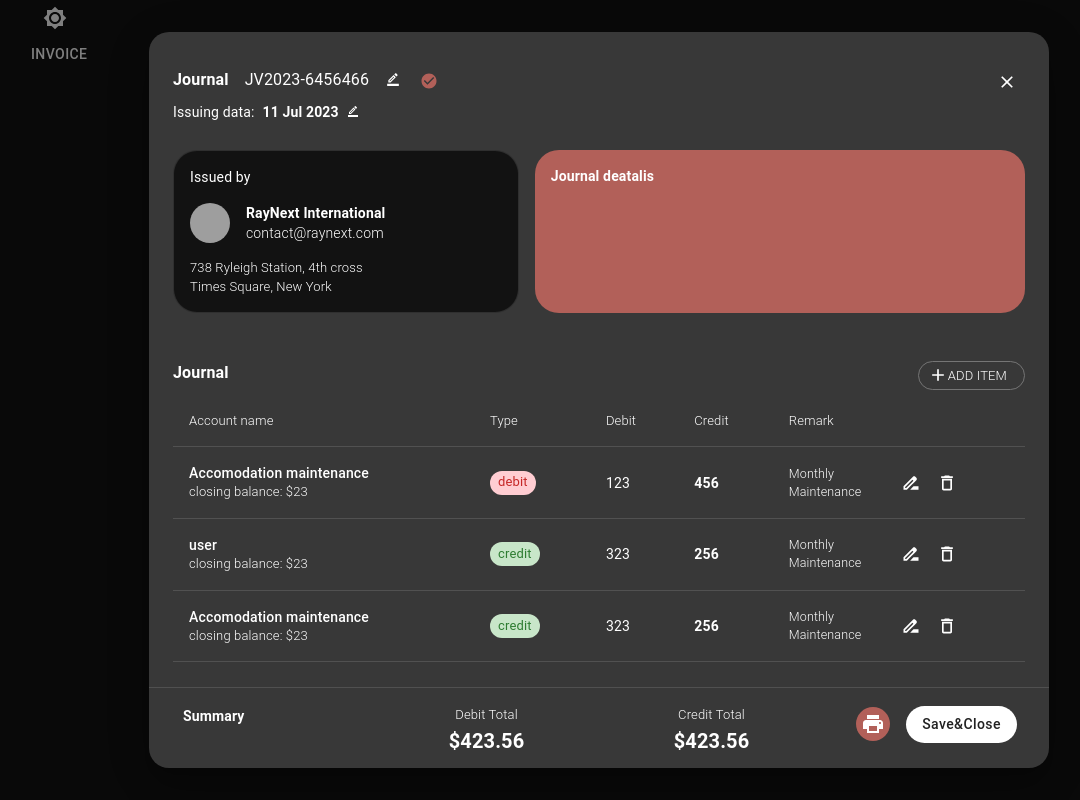
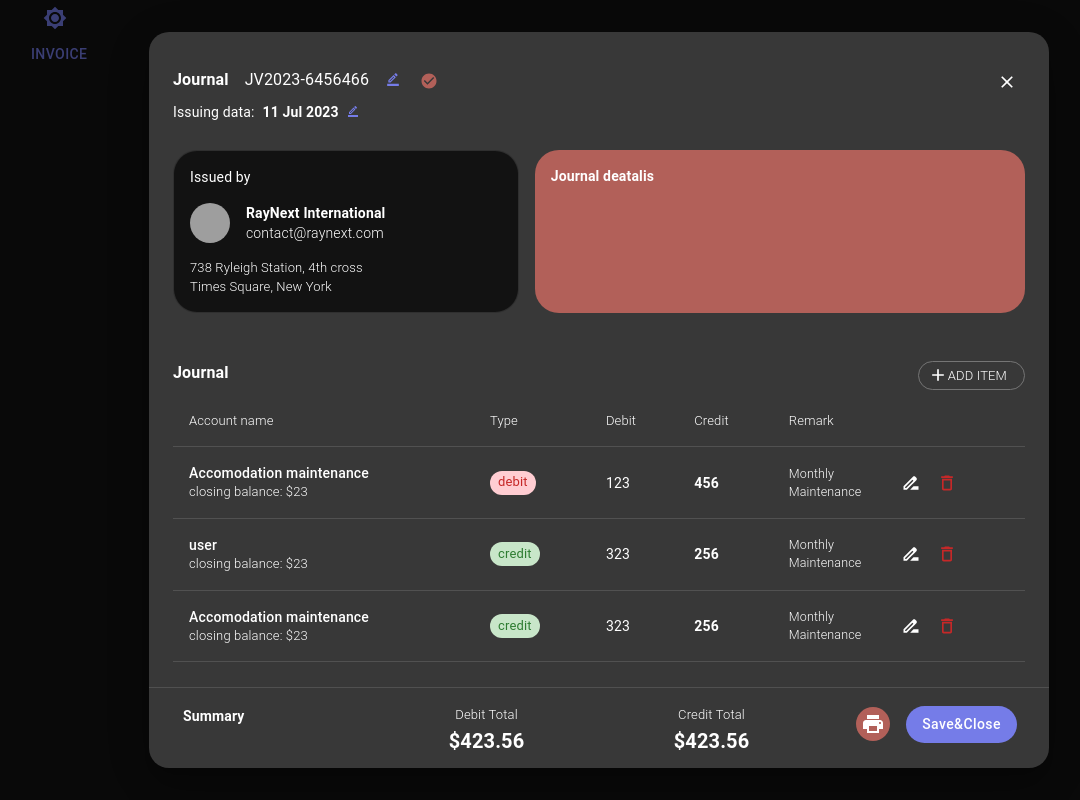
Before and after one commit to ANJITH-B/Demo, a React (Create React App) app: page / in a window 1280 px wide. Both pictures are taken after a click on the button "INVOICE". Shown: the whole page, without its empty margins (41-1121 px from the left). Built offline with nearby package versions, Linux system fonts and the light colour scheme; grey boxes are pictures that could not be loaded.

Commit message:
ui theme primary change

```diff
--- a/src/components/TableItems.jsx
+++ b/src/components/TableItems.jsx
@@ -84,7 +84,7 @@ const CreateTableRows = ({ data, dispatch }) => (
                     <DriveFileRenameOutlineIcon fontSize="small" />
                 </IconButton>
                 <IconButton aria-label="delete" >
-                    <DeleteOutlineIcon color='primary' fontSize="small" />
+                    <DeleteOutlineIcon color='danger' fontSize="small" />
                 </IconButton>
             </Stack>
         </TableCell>
--- a/src/theme/theme.jsx
+++ b/src/theme/theme.jsx
@@ -5,9 +5,9 @@ const Theme = ({ mode = 'light', setMode = () => { } }) => {
     setMode((prevMode) => (prevMode === 'light' ? 'dark' : 'light'));
   };
 
-  const primaryColor = mode === 'light' ? "#a31545" : "#fff";
+  const primaryColor = mode === 'light' ? "#3f50b5" : "#757ce8";
   const secondaryColor = mode === 'light' ? '#000' : '#000'
-  const secondaryDark = mode === 'light' ? '#ffa199' : '#b26059'
+  const secondaryDark = mode === 'light' ? '#ffcdd2' : '#b26059'
   const textColor = mode === "light" ? '#000' : '#fff';
   const lightColor = mode === 'light' ? '#bdbdbd':'#757575'
   const sucessLight = mode === 'light' ? '#c8e6c9':'#c8e6c9'
```
